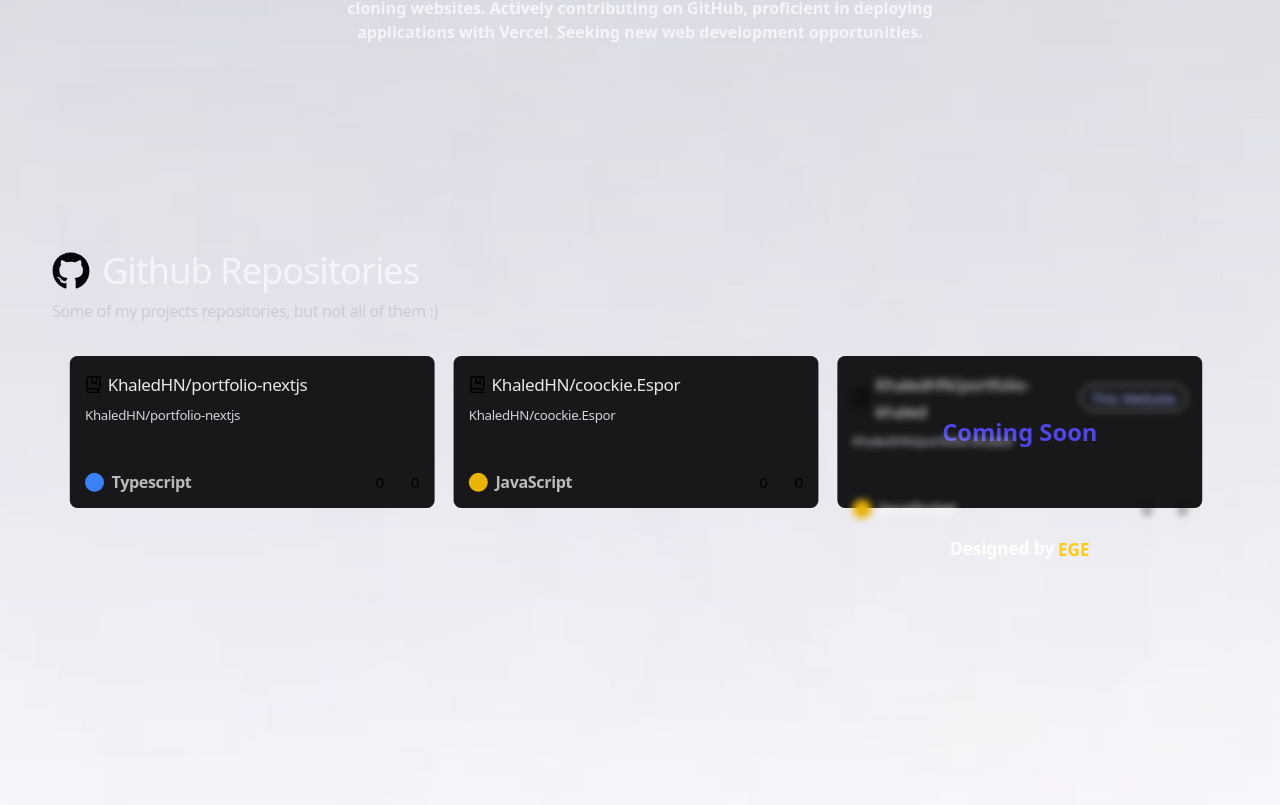
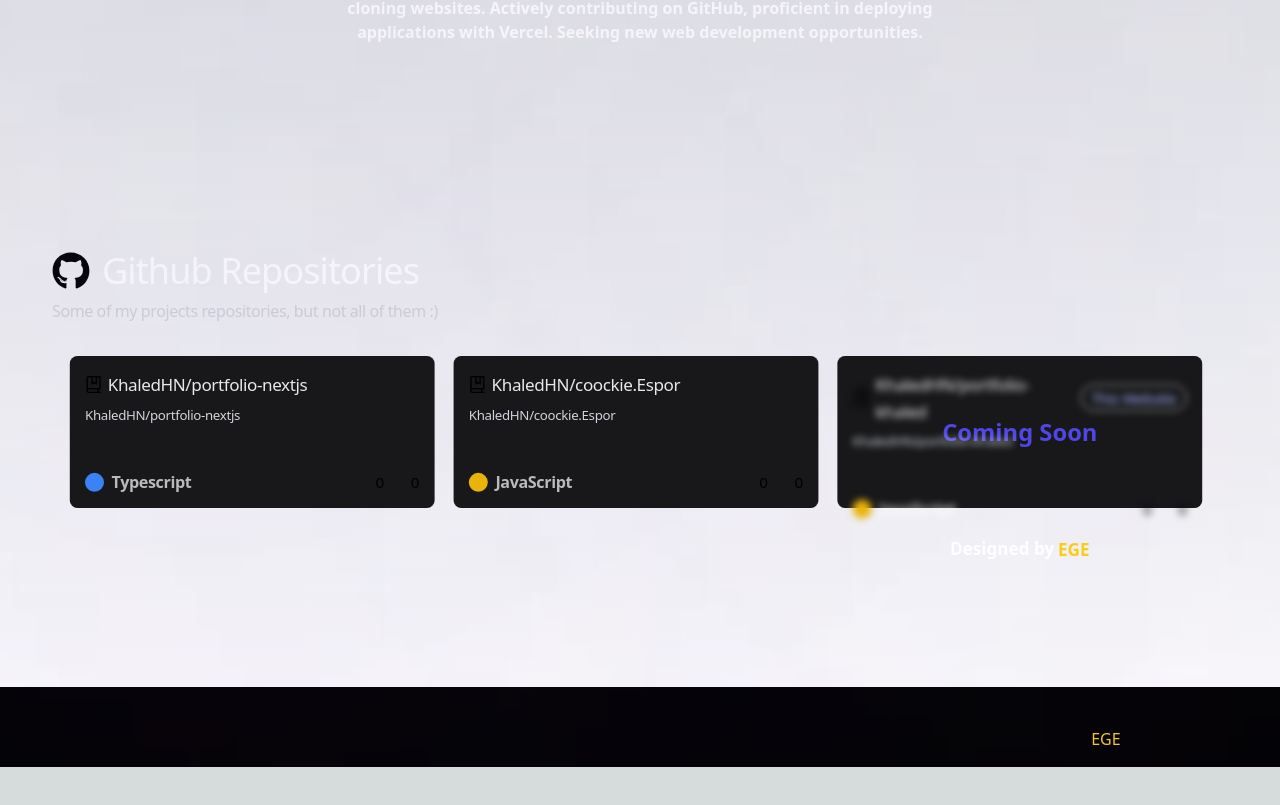
Before and after one commit to KhaledHN/Portfolio-website, a Next.js app: page / in a window 1280 px wide. Shown: the part 463-1268 px from the top of the page. After the commit the page ends 1230 px from the top, so only its background shows below. Built offline with nearby package versions, Linux system fonts and the light colour scheme; some icons are missing.

Commit message:
Adding Footer

```diff
--- /dev/null
+++ b/components/Footer.js
@@ -0,0 +1,21 @@
+import React from "react";
+
+const Footer = () => {
+  return (
+    <div className=" w-full h-20 bg-black ">
+      <div className=" px-8 md:px-32 h-full flex items-center justify-between ">
+        <div>
+          <p>Copyright © 2023 Khaled</p>
+        </div>
+        <div className=" text-center ">
+          <p>Developed by Khaled</p>
+          <a href="" className=" hidden md:flex ">
+            Designed by <span className=" pl-[4px] text-yellow-400 "> EGE</span>{" "}
+          </a>
+        </div>
+      </div>
+    </div>
+  );
+};
+
+export default Footer;
--- a/components/Github.js
+++ b/components/Github.js
@@ -5,7 +5,7 @@ import { FaRegStar, FaCodeFork } from "react-icons/fa6";
 
 const Github = () => {
   return (
-    <div className=" w-full h-[700px] xl:pt-16 flex justify-center ">
+    <div className=" w-full h-[700px] xl:h-[500px] xl:pt-16 flex justify-center ">
       <div className="absolute xl:top-[900px] 2xl:hidden left-0 xl:w-[28%] xl:h-[32%] bg-[#845EC2] filter blur-[600px]"></div>
       <div className=" max-w-[1240px] h-full flex items-start ">
         <div className=" w-full ">
--- a/src/pages/index.js
+++ b/src/pages/index.js
@@ -3,6 +3,7 @@ import { Analytics } from "@vercel/analytics/react";
 import { Inter } from "next/font/google";
 import Main from "../../components/Main";
 import Github from "../../components/Github";
+import Footer from "../../components/Footer";
 
 const inter = Inter({ subsets: ["latin"] });
 
@@ -11,6 +12,7 @@ export default function Home() {
     <div>
       <Main />
       <Github />
+      <Footer />
       <Analytics />
     </div>
   );
```
